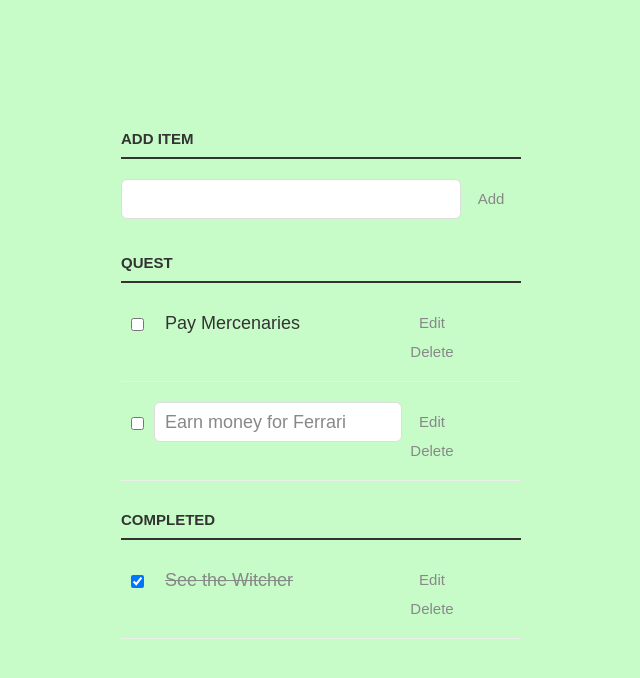
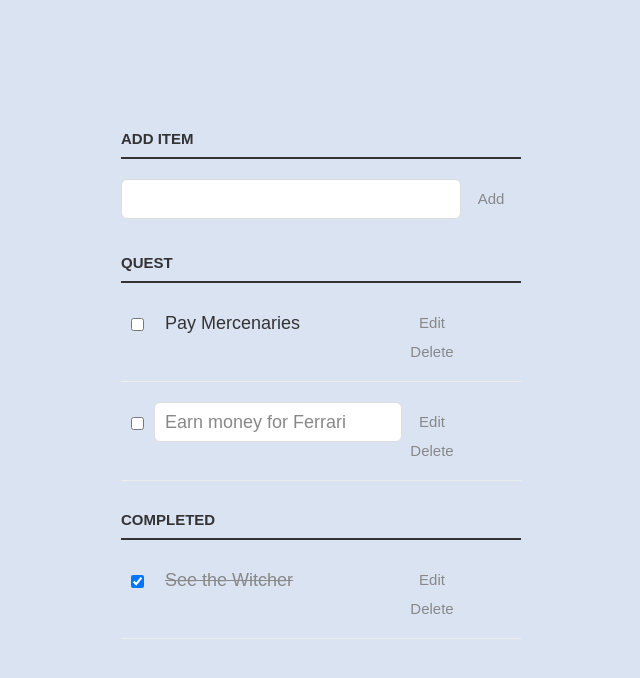
Before and after one commit to szamon/toDoQuestList, a plain HTML site: page index.html in a window 1280 px wide. Shown: the whole page, without its empty margins (319-959 px from the left). Drawn offline with Linux system fonts and the light colour scheme.

Commit message:
changed background color

```diff
--- a/css/style.css
+++ b/css/style.css
@@ -1,6 +1,6 @@
 /* Basic Style */
 body {
-  background: rgb(199, 252, 200);
+  background: rgba(74, 119, 191, 0.2);
   color: #333;
   font-family: 'Encode Sans Condensed', sans-serif;
 }
```
